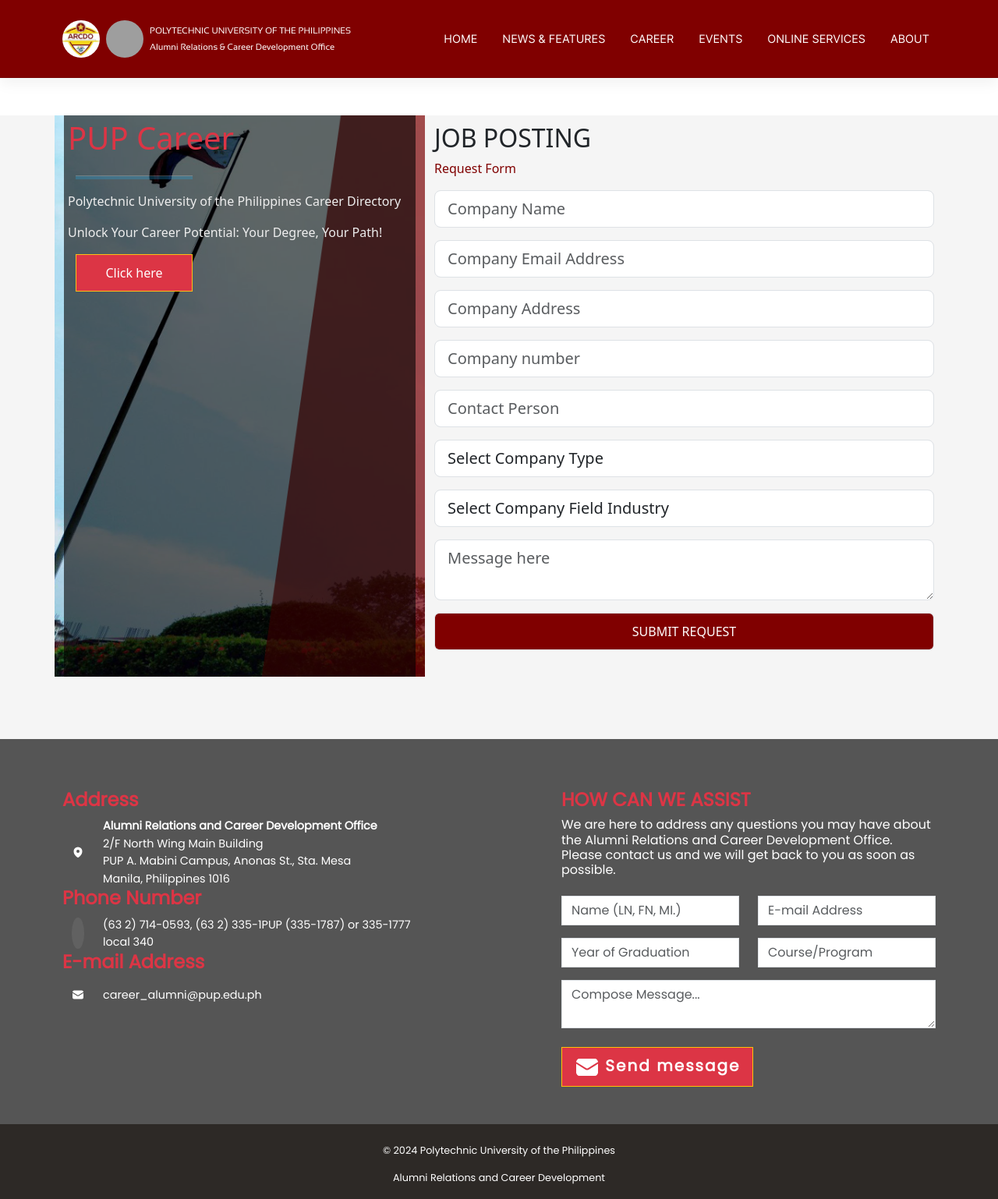
After one commit to NinjaCrack/PUP-Alumni-Portal-ARCDO, a Django app: page /career/ in a window 1280 px wide. The commit adds this page. Shown: the whole page at 78% size. Run offline with Django 5.2, Linux system fonts and the light colour scheme; some libraries are stand-ins or nearby versions; grey boxes are pictures that could not be loaded.

Commit message:
addedd career page

```diff
--- a/alumniportal/mainContent/static/css/styles.css
+++ b/alumniportal/mainContent/static/css/styles.css
@@ -121,6 +121,60 @@
   color: #fff;
   width: 100%;
 }
+
+/* Career Section*/
+.career-bg{
+  background: url('../img/career.png') no-repeat;
+  background-size: cover;
+  height: 90vh;
+  display: flex;
+  justify-content: start;
+  align-items: center;
+}
+.career-text{
+  background-color: rgba(0, 0, 0, 0.6);
+  height: 100%;
+  width: 100%;
+  display: flex;
+  flex-direction: column;
+  color: #eee;
+  font-size: 1rem;
+  padding: 5px;
+}
+.career-text h1{
+  color: #DC3545;
+}
+.career-text hr{
+  background-color: #20B2F6;
+  height: 5px;
+  width: 150px;
+  margin-left: 10px;
+}
+.career-text button{
+  background-color: #DC3545;
+  color: #ffffff;
+  border:   1px solid #FCBF15;
+  width: 150px;
+  height: 48px;
+  margin-left: 10px;
+
+}
+.career-form{
+  padding: 10px;
+}
+.career-form h1{
+  font-size: 2rem;
+}
+.career-form p{
+  color:#800000;
+}
+.career-form button{
+  background-color: #800000;
+  color: #ffffff;
+  height: 48px;
+
+}
+
 @media (max-width: 992px) {
 
   .navbar .navbar-collapse {
@@ -151,6 +205,9 @@
       margin-top: 1rem;
       color: #fff;
   }
+  .career-bg{
+    display: none;
+  }
 }
 
 @media (min-width: 768px) {
@@ -158,6 +215,7 @@
       padding: 0.5rem 0;
       margin: 0 5rem;
   }
+
 }
 
 /* Styles for the footer section */
--- a/alumniportal/mainContent/templates/base.html
+++ b/alumniportal/mainContent/templates/base.html
@@ -22,15 +22,6 @@
         </main>
     {% include "components/footer.html" %}
     <script src="https://stackpath.bootstrapcdn.com/bootstrap/5.3.0/js/bootstrap.bundle.min.js"></script>
-    <script>
-        function showSidebar() {
-            const sidebar = document.querySelector('#sidebar')
-            sidebar.style.display = 'flex'
-        }
-        function hideSidebar() {
-            const sidebar = document.querySelector('#sidebar')
-            sidebar.style.display = 'none'
-        }
-    </script>
+
 </body>
 </html>
--- /dev/null
+++ b/alumniportal/mainContent/templates/career.html
@@ -0,0 +1,67 @@
+{% extends "base.html" %} {% block title %}PUP ALUMNI PORTAL {% endblock %}
+{% load static %}
+
+{% block content %}
+<div class="container mt-5">
+    <div class="row">
+        <div class="col-md-5 career-bg">
+            <div class="career-text">
+                <h1>PUP Career</h1>
+                <hr>
+                <p>Polytechnic University of the Philippines Career Directory </p>
+                <p>Unlock Your Career Potential: Your Degree, Your Path!</p>
+                <button class="">Click here</button>
+            </div>
+        </div>
+        <div class="col-md-7 career-form">
+            <h1>JOB POSTING</h1><p>Request Form</p>
+            <form>
+                <div class="mb-3">
+                    <input class="form-control form-control-lg" type="text" placeholder="Company Name" required>
+                </div>
+                <div class="mb-3">
+                    <input class="form-control form-control-lg" type="email" placeholder="Company Email Address" required>
+                </div>
+                <div class="mb-3">
+                    <input class="form-control form-control-lg" type="text" placeholder="Company Address">
+                </div>
+                <div class="mb-3">
+                    <input class="form-control form-control-lg" type="number" placeholder="Company number" required>
+                </div>
+                <div class="mb-3">
+                    <input class="form-control form-control-lg" type="text" placeholder="Contact Person">
+                </div>
+                <div class="mb-3">
+                    <select class="form-control form-control-lg">
+                        <option>Select Company Type</option>
+                        <option>Information Technology</option>
+                        <option>Engineering</option>
+                        <option>Accounting</option>
+                        <option>Marketing</option>
+                        <option>Human Resource</option>
+                        <option>Others</option>
+                    </select>
+                </div>
+                <div class="mb-3">
+                    <select class="form-control form-control-lg">
+                        <option>Select Company Field Industry</option>
+                        <option>Information Technology</option>
+                        <option>Engineering</option>
+                        <option>Accounting</option>
+                        <option>Marketing</option>
+                        <option>Human Resource</option>
+                        <option>Others</option>
+                    </select>
+                </div>
+                <div class="mb-3">
+                    <textarea  name="message" class="form-control form-control-lg" placeholder="Message here"></textarea>
+                </div>
+                <div class="mb-3">
+                    <button type="submit" name="submit" class="form-control">  SUBMIT REQUEST
+                    </button>
+                </div>
+            </form>
+        </div>
+    </div>
+</div>
+{% endblock %}
--- a/alumniportal/mainContent/templates/components/nav.html
+++ b/alumniportal/mainContent/templates/components/nav.html
@@ -25,9 +25,9 @@
     <div class="collapse navbar-collapse" id="menu">
 
     <ul class="navbar-nav">
-        <li class="nav-item"><a class="nav-link" href="">Home</a></li>
+        <li class="nav-item"><a class="nav-link" href="{% url 'index' %}">Home</a></li>
         <li class="nav-item"><a class="nav-link" href="">News & Features</a></li>
-        <li class="nav-item"><a class="nav-link" href="">Career</a></li>
+        <li class="nav-item"><a class="nav-link" href="{% url 'career' %}">Career</a></li>
         <li class="nav-item"><a class="nav-link" href="">Events</a></li>
         <li class="nav-item"><a class="nav-link" href="">Online Services</a></li>
         <li class="nav-item"><a class="nav-link" href="">About</a></li>
--- a/alumniportal/mainContent/templates/index.html
+++ b/alumniportal/mainContent/templates/index.html
@@ -8,10 +8,10 @@
         <img src="{% static 'img/pupcampus.jpeg' %}" class="d-block w-100" alt="...">
       </div>
       <div class="carousel-item">
-        <img src="..." class="d-block w-100" alt="...">
+        <img src="{% static 'img/career.png' %}" class="d-block w-100" alt="...">
       </div>
       <div class="carousel-item">
-        <img src="..." class="d-block w-100" alt="...">
+        <img src="{% static 'img/pup_main.jpg' %}" class="d-block w-100" alt="...">
       </div>
     </div>
     <button class="carousel-control-prev" type="button" data-bs-target="#carouselExample" data-bs-slide="prev">
--- a/alumniportal/mainContent/urls.py
+++ b/alumniportal/mainContent/urls.py
@@ -5,6 +5,7 @@
     path('', views.index, name='index'),
     path('login/', views.login, name='login'),
     path('register/', views.register, name='register'),
+    path('career/', views.career, name='career'),
 
 
 ]
--- a/alumniportal/mainContent/views.py
+++ b/alumniportal/mainContent/views.py
@@ -9,3 +9,5 @@
 def index(request):
     context = {'form' : FormWithCaptcha()}
     return render(request, 'index.html', context)
+def career(request):
+    return render(request, 'career.html')
```
Also changed, not shown: alumniportal/mainContent/static/img/career.png (added), 1 other file.
